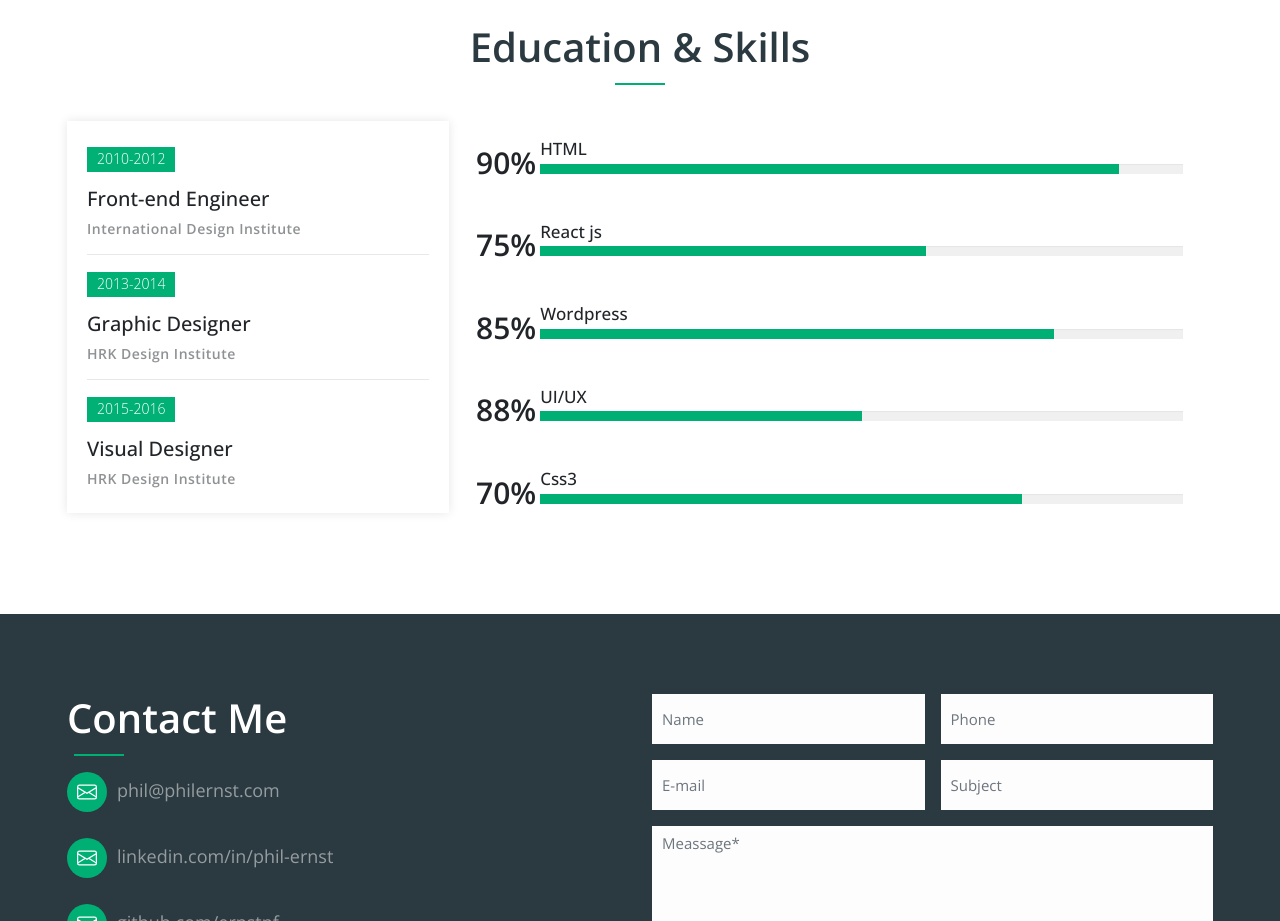
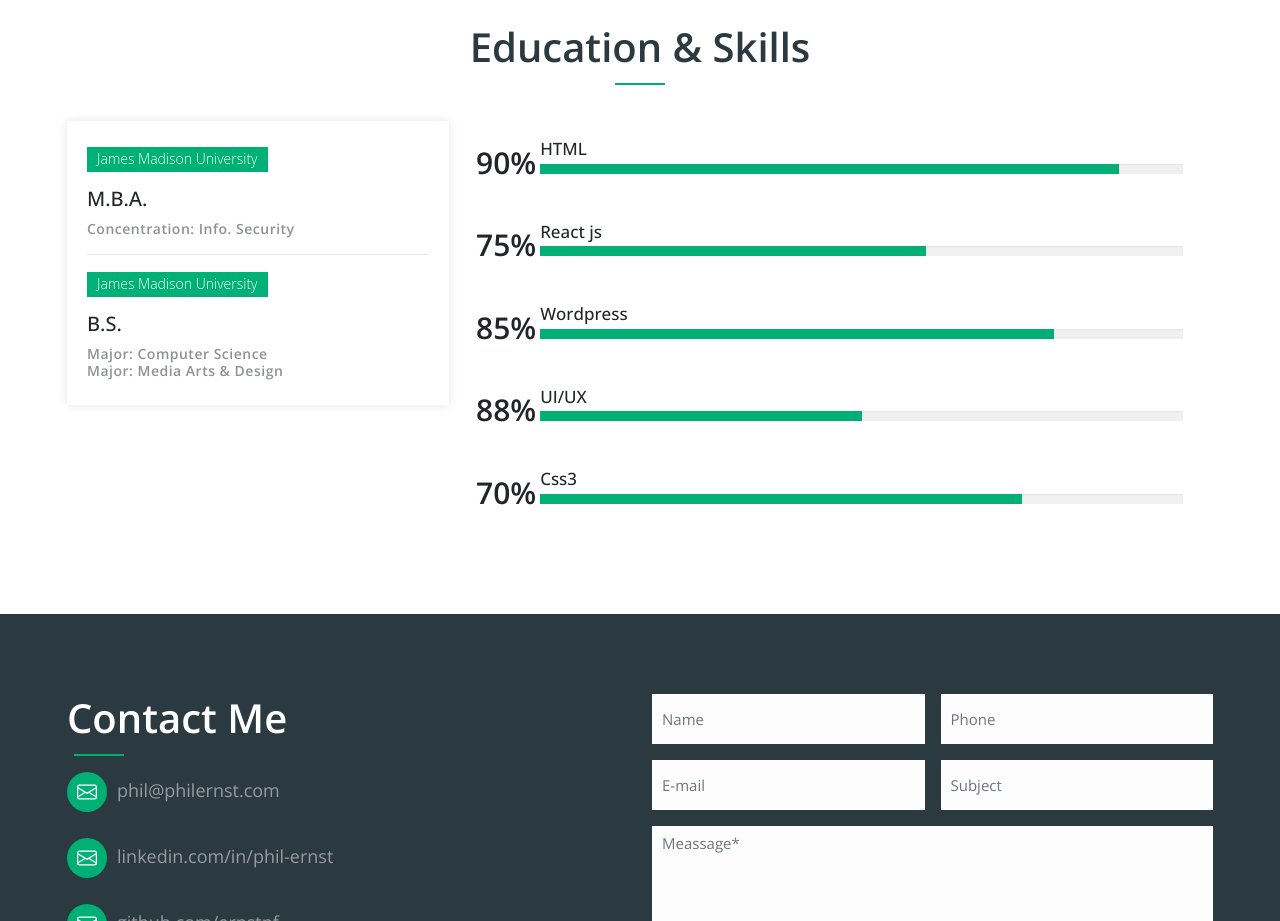
Before and after one commit to ernstpf/personal-website, a React (Create React App) app: page / in a window 1280 px wide. Shown: the part 1940-2861 px from the top of the page. Built offline with nearby package versions, Linux system fonts and the light colour scheme.

Commit message:
Refactor degrees

```diff
--- a/src/index.css
+++ b/src/index.css
@@ -449,7 +449,7 @@ hr {
 .education-box-main .col{
   padding: 0;
 }
-.educontion h6 {
+.education h6 {
   font-size: 14px;
   text-align: center;
   vertical-align: middle;
@@ -463,13 +463,13 @@ hr {
   padding-bottom: 4px;
   margin: 0 auto;
 }
-.educontion h2 {
+.education h2 {
   font-size: 20px;
   margin-top: 15px;
   margin-bottom: 10px;
 }
 
-.educontion h3 {
+.education h3 {
   font-size: 14px;
   letter-spacing: 0.5px;
   opacity: 0.5;
@@ -1262,7 +1262,7 @@ padding-bottom: 10px;
     margin: 0px 7px;
   }
 
-  .educontion {
+  .education {
     text-align: center;
   }
   .education-box {
@@ -1433,7 +1433,7 @@ padding-bottom: 10px;
   .exp-text {
     font-size: 15px;
   }
-  .educontion {
+  .education {
     text-align: center;
   }
   .education-box {
--- a/src/pages/Component/Components/EducationSkills.js
+++ b/src/pages/Component/Components/EducationSkills.js
@@ -1,36 +1,45 @@
-import React from 'react'
-import { Row, Col, Container } from 'react-bootstrap'
+import React from "react";
+import { Row, Col, Container } from "react-bootstrap";
+
+const degrees = [
+  {
+    school: "James Madison University",
+    type: "M.B.A.",
+    concentrations: ["Concentration: Info. Security"],
+  },
+  {
+    school: "James Madison University",
+    type: "B.S.",
+    concentrations: [
+      "Major: Computer Science",
+      "Major: Media Arts & Design",
+    ],
+  },
+];
 
 const EducationSkills = () => {
   return (
     <>
       <div className="educationSkill headding">
-              <h1 className="text-center title">
-                Education & Skills
-              </h1>
+        <h1 className="text-center title">Education &amp; Skills</h1>
       </div>
       <div>
         <Container>
           <Row className="education-box-main">
-                  <Col lg={4} md={4} className="educationColBox" >
+            <Col lg={4} md={4} className="educationColBox">
               <div className="education-box">
-                      <div className="educontion">
-                        <h6>2010-2012</h6>
-                        <h2>Front-end Engineer</h2>
-                        <h3>International Design Institute</h3>
+                {degrees.map((degree, index) => (
+                  <>
+                    <div className="education">
+                      <h6>{degree.school}</h6>
+                      <h2>{degree.type}</h2>
+                      {degree.concentrations.map((concentration) => (
+                        <h3>{concentration}</h3>
+                      ))}
                     </div>
-                      <hr />
-                      <div className="educontion">
-                        <h6>2013-2014</h6>
-                        <h2>Graphic Designer</h2>
-                        <h3>HRK Design Institute</h3>
-                      </div>
-                      <hr />
-                      <div className="educontion">
-                        <h6>2015-2016</h6>
-                        <h2>Visual Designer</h2>
-                        <h3>HRK Design Institute</h3>
-                      </div>
+                    {index !== degrees.length - 1 ? <hr /> : ""}
+                  </>
+                ))}
               </div>
             </Col>
             <Col lg={8} md={8}>
@@ -44,7 +53,7 @@ const EducationSkills = () => {
                       <div className="info">
                         <span>HTML</span>
                       </div>
-                            <div  className="progress-line html">
+                      <div className="progress-line html">
                         <span></span>
                       </div>
                     </div>
@@ -125,7 +134,7 @@ const EducationSkills = () => {
         </Container>
       </div>
     </>
-  )
-}
+  );
+};
 
-export default EducationSkills
+export default EducationSkills;
```
Lines whose indentation alone changed are shown as unchanged.
